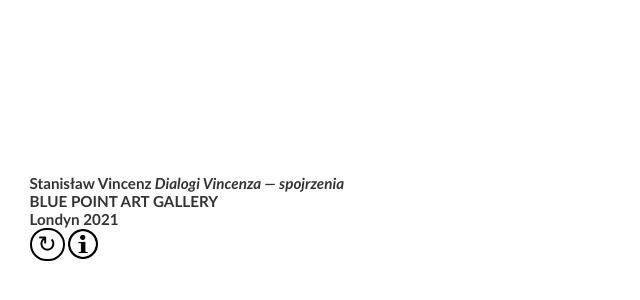
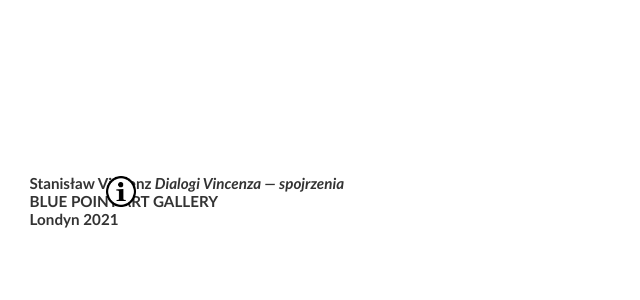
Before and after one commit to jakub8745/csb-0u6z1, a plain HTML site: page index.html in a window 1280 px wide. Shown: the part 490-790 px from the top of the page, without its empty margins (0-640 px from the left). Drawn offline with nearby package versions, Linux system fonts and the light colour scheme.

Commit message:
Update main.css

```diff
--- a/styles/main.css
+++ b/styles/main.css
@@ -115,25 +115,33 @@ section {
 }
 
 .open-info-button {
-  font-family: "Courier Prime", monospace;
   background: none;
   padding: 0em;
   position: relative;
-  margin-left: 38px;
-  bottom: 2em;
+  bottom: 4.9em;
+  margin-left: 0px;
+  left: 5em;
+  top: -4.8em;
+}
+
+.icons {
+  position: absolute;
 }
 #info-icon {
   height: 2em;
 }
+#reload-icon {
+  height: 2em;
+}
 
 .reload-button {
-  margin-bottom: -2px;
+  top: -7em;
+  width: 2em;
+  margin-left: 1.8em;
+
   position: relative;
-  font-size: 1.5em;
-  border: solid 2px rgb(0, 0, 0);
-  border-radius: 2em;
-  background-color: rgb(255, 255, 255);
 }
+
 .exhibition-name {
   position: absolute;
   bottom: 8em;
```
